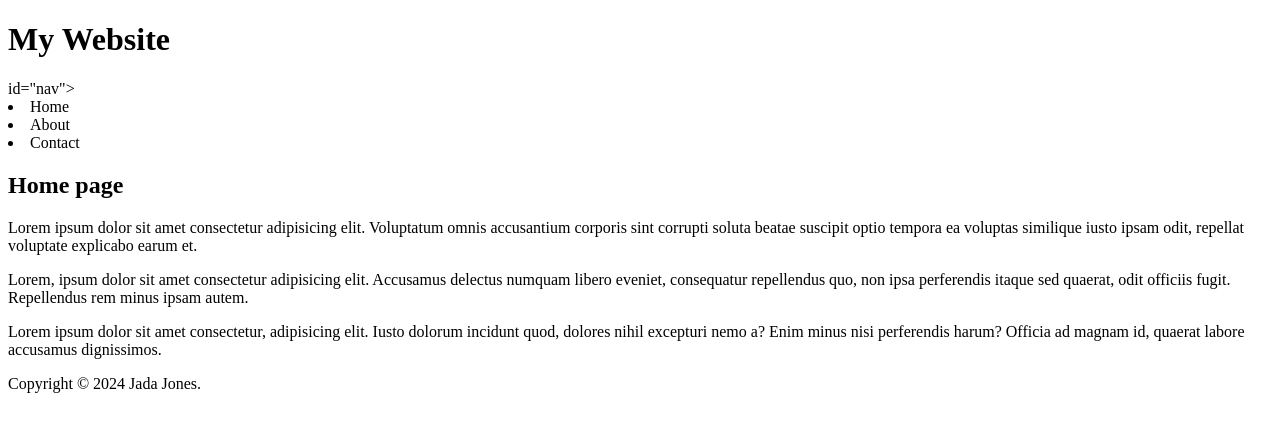
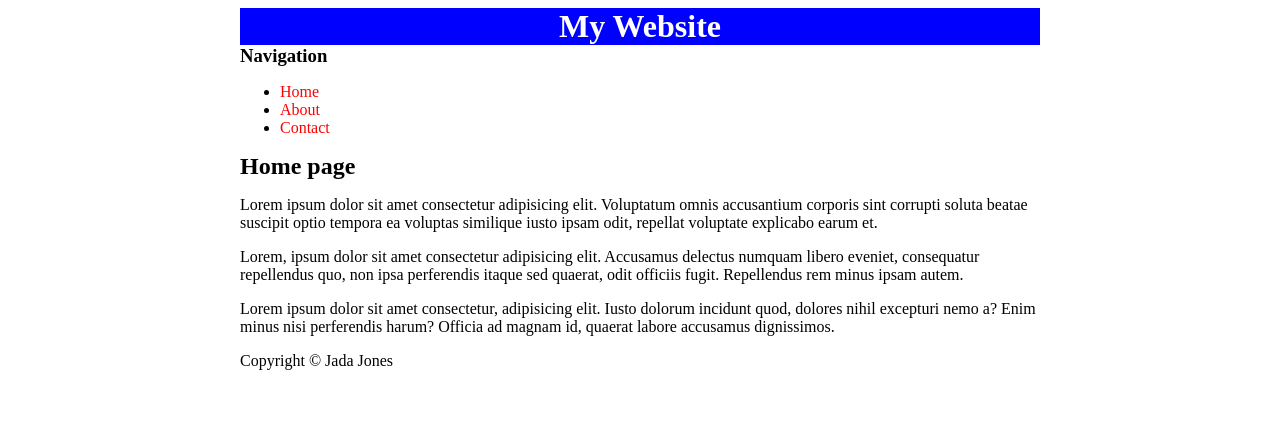
Before and after one commit to JadaJada26/cssPractice, a plain HTML site: page index.html in a window 1280 px wide. Drawn offline with Linux system fonts and the light colour scheme.

Commit message:
completed

```diff
--- a/index.html
+++ b/index.html
@@ -3,37 +3,35 @@
 <head>
   <meta charset="UTF-8">
   <meta name="viewport" content="width=device-width, initial-scale=1.0">
-  <title>Document</title>
+  <title>Css Practice</title>
   <link rel="stylesheet" type="text/css" href="style.css" />
 </head>
 <body>
+  <div id = container>
     <div id="header">
       <h1> My Website</h1>
     </div>
-  <div id="content"
-</div> id="nav">
-</ul>
-<li>Home</li>
-<li>About</li>
-<li>Contact</li>
+    <div id="content">
+      <div id="nav">
+        <h3> Navigation</h3>
+        <ul>
+          <li><a class="selected" href="">Home</a></li>
+          <li><a href="">About</a></li>
+          <li><a href="">Contact</a></li>
         </ul>
       </div>
-
       <div id="main">
         <h2>Home page</h2>
         <p> Lorem ipsum dolor sit amet consectetur adipisicing elit. Voluptatum omnis accusantium corporis sint corrupti soluta beatae suscipit optio tempora ea voluptas similique iusto ipsam odit, repellat voluptate explicabo earum et.</p>
         <p> Lorem, ipsum dolor sit amet consectetur adipisicing elit. Accusamus delectus numquam libero eveniet, consequatur repellendus quo, non ipsa perferendis itaque sed quaerat, odit officiis fugit. Repellendus rem minus ipsam autem. </p>
         <p> Lorem ipsum dolor sit amet consectetur, adipisicing elit. Iusto dolorum incidunt quod, dolores nihil excepturi nemo a? Enim minus nisi perferendis harum? Officia ad magnam id, quaerat labore accusamus dignissimos.</p>
       </div>
-
-<div id="main">
-
-</div>
-
     </div>
 
     <div id="footer">
-Copyright &copy; 2024 Jada Jones.
+      Copyright &copy; Jada Jones
     </div>
+  </div>
+
 </body>
 </html>
--- a/style.css
+++ b/style.css
@@ -0,0 +1,48 @@
+body {
+    background-color: white;
+}
+
+a {
+        text-decoration: none;
+        color: red;
+}
+
+    h1, h2, h3 {
+        margin:0;
+    }
+
+    #container {
+        background-color: white;
+        width: 800px;
+        margin-left: auto;
+        margin-right: auto;
+    }
+
+    #header {
+    background-color: blue ;
+    color: white;
+    text-align: center;
+
+     #content {
+    padding-left: 10px;
+ }
+
+     #nav {
+    width: 180px;
+    float: left;
+ }
+
+    #nav ul {
+    list-style-type: none;
+ }
+
+    #footer {
+        clear: both;
+        padding: 10px;
+        background-color: black;
+        color: white;
+        text-align: right;
+
+ }
+
+}
```
Lines whose indentation alone changed are shown as unchanged.
